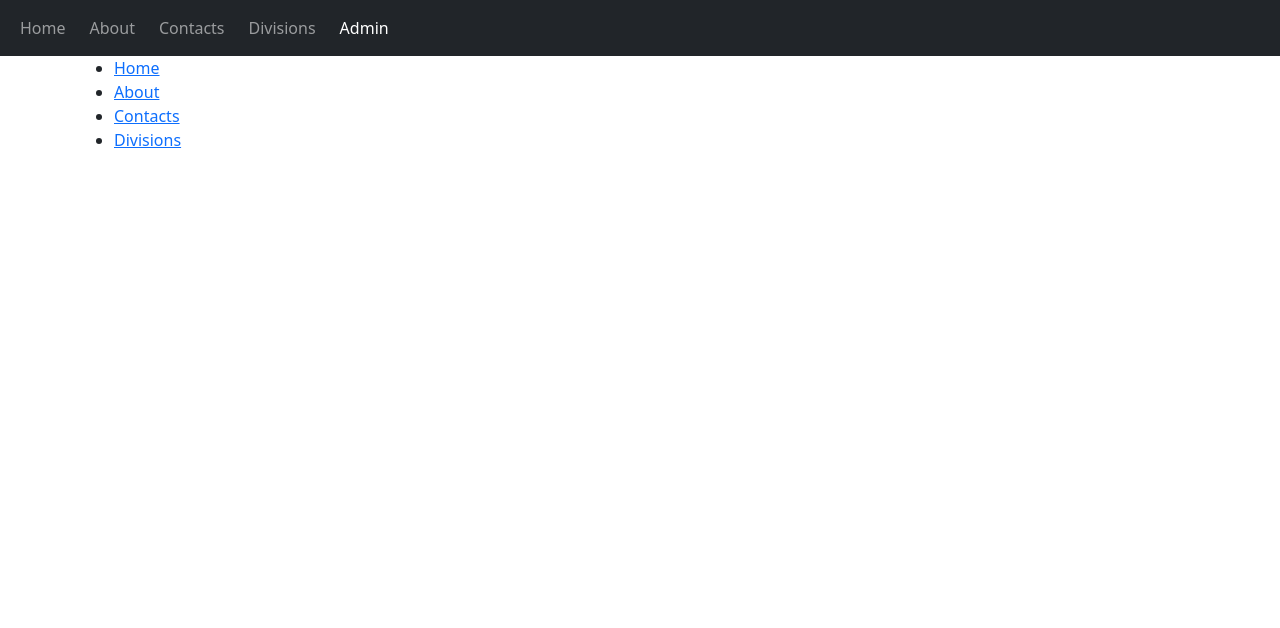
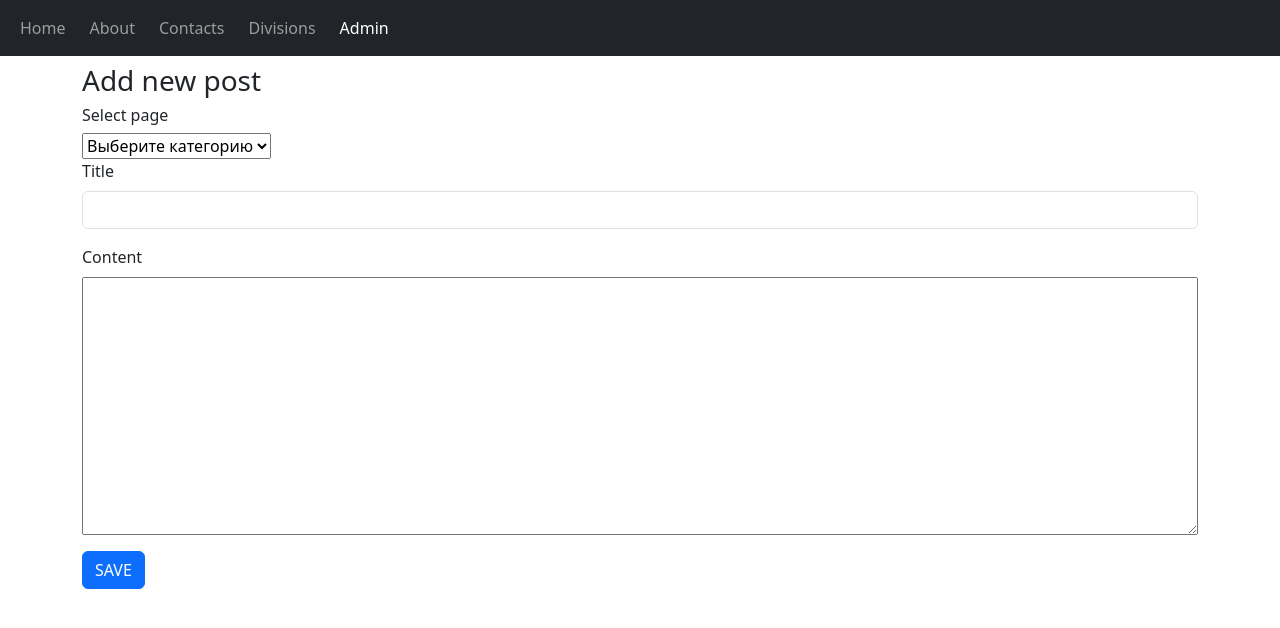
Before and after one commit to Nurzat91/app65, a React (Vite) app: page / in a window 1280 px wide. Shown: the top 628 px of the page. Built offline with nearby package versions, Linux system fonts and the light colour scheme; no server answers.

Commit message:
displaying data from the server

```diff
--- a/src/App.tsx
+++ b/src/App.tsx
@@ -10,7 +10,7 @@ function App() {
       <header><Toolbar/></header>
       <main className="container">
         <Routes>
-          <Route path="/" element={<StaticPages/>}/>
+          <Route path="/" element={<Admin/>}/>
           <Route path="/admin" element={<Admin/>}/>
           <Route path="/pages/:pageName" element={<StaticPages/>}/>
         </Routes>
--- a/src/axiosApi.ts
+++ b/src/axiosApi.ts
@@ -1,7 +1,7 @@
 import axios from 'axios';
 
 const axiosApi = axios.create({
-  baseURL: 'https://sun-js-20-default-rtdb.europe-west1.firebasedatabase.app/'
+  baseURL: 'https://sun-js-20-default-rtdb.europe-west1.firebasedatabase.app'
 });
 
 export default axiosApi;
--- a/src/components/Toolbar/Toolbar.tsx
+++ b/src/components/Toolbar/Toolbar.tsx
@@ -6,7 +6,7 @@ const Toolbar = () => {
       <div className="container-fluid">
         <ul className="navbar-nav mr-auto flex-row gap-2 flex-nowrap">
           <li className="nav-item">
-            <NavLink to="/pages/about" className="nav-link">Home</NavLink>
+            <NavLink to="/pages/home" className="nav-link">Home</NavLink>
           </li>
           <li className="nav-item">
             <NavLink to="/pages/about" className="nav-link">About</NavLink>
@@ -15,7 +15,7 @@ const Toolbar = () => {
             <NavLink to="/pages/contacts" className="nav-link">Contacts</NavLink>
           </li>
           <li className="nav-item">
-            <NavLink to="/pages/divisios" className="nav-link">Divisions</NavLink>
+            <NavLink to="/pages/divisions" className="nav-link">Divisions</NavLink>
           </li>
           <li className="nav-item">
             <NavLink to="/" className="nav-link">Admin</NavLink>
--- a/src/container/Admin/Admin.tsx
+++ b/src/container/Admin/Admin.tsx
@@ -1,40 +1,19 @@
-import {useEffect, useState} from "react";
+import {useState} from "react";
 import Spinner from "../../components/Spinner/Spinner";
 import {FormPages} from "../../types";
-import {useNavigate, useParams} from "react-router-dom";
+import {useNavigate} from "react-router-dom";
 import axiosApi from "../../axiosApi";
 
 const Admin = () => {
   const navigate = useNavigate();
   const [loading, setLoading] = useState(false);
-  // const [selectCategory, setSelectCategory] = useState('');
   const[formPages, setFormPages] = useState<FormPages>({
     id: Math.random().toString(),
     category: '',
     title: '',
     content: '',
   });
-  const param = useParams() as { id: string };
-  useEffect(() => {
-    const fetchData = async () => {
-      if (param.id) {
-        try {
-          setLoading(true);
-          const response = await axiosApi.get(`/pages/${param.id}.json`);
-          if (response.status === 200) {
-            const postData: FormPages = response.data;
-            setFormPages(postData);
-            console.log(setFormPages);
-          }
-        } catch (error) {
-          console.error('Error fetching post:', error);
-        } finally {
-          setLoading(false);
-        }
-      }
-    };
-    void fetchData();
-  }, [param.id]);
+
 
   const onChanged = (event: React.ChangeEvent<HTMLInputElement | HTMLTextAreaElement | HTMLSelectElement>) => {
     const { name, value } = event.target;
--- a/src/container/StaticPages/StaticPages.tsx
+++ b/src/container/StaticPages/StaticPages.tsx
@@ -1,58 +1,47 @@
-import { useParams, Link } from "react-router-dom";
-import { useEffect, useState } from "react";
-import axios from "axios";
-import { Category, PageContent } from "../../types";
+import {useLocation} from "react-router-dom";
+import {useCallback, useEffect, useState} from "react";
+import {PageContent} from "../../types";
 import Spinner from "../../components/Spinner/Spinner";
+import axiosApi from "../../axiosApi";
 
 const StaticPages = () => {
-  const categories: Category[] = [
-    { title: 'Home', id: 'home' },
-    { title: 'About', id: 'about' },
-    { title: 'Contacts', id: 'contacts' },
-    { title: 'Divisions', id: 'divisions' },
-  ];
-  const { category } = useParams<{ category: string }>();
+
   const [pageContent, setPageContent] = useState<PageContent | null>(null);
   const [loading, setLoading] = useState(false);
+  const url = useLocation().pathname;
+
+  const fetchPageContent = useCallback(async () => {
+    try {
+      setLoading(true);
+      const responseData = await axiosApi.get(`${url}.json`);
+
+      console.log(responseData.data)
+      setPageContent(responseData.data);
+    } catch (error) {
+      console.error('Error fetching page content:', error);
+    }finally {
+      setLoading(false);
+    }
+  }, [url]);
 
   useEffect(() => {
-    const fetchPageContent = async () => {
-      try {
-        setLoading(true);
-        const responseData = await axios.get(`/pages/${category}.json`);
-        if (responseData.status === 200) {
-          setPageContent(responseData.data);
-          console.log(responseData.data);
-        } else {
-          throw new Error('ERROR ' + responseData.status);
-        }
-      } catch (error) {
-        console.error('Error fetching page content:', error);
-      } finally {
-        setLoading(false);
-      }
-    };
     void fetchPageContent();
-  }, [category]);
+  }, [fetchPageContent, url]);
 
   return (
     <div>
-      <ul className="category-list">
-        {categories.map((cat) => (
-          <li key={cat.id}>
-            <Link to={`/pages/${cat.id}`} className="category-link">{cat.title}</Link>
-          </li>
-        ))}
-      </ul>
-
       {loading ? (
         <Spinner />
       ) : (
         <>
           {pageContent && (
             <>
-              <h1>{pageContent.title}</h1>
-              <p>{pageContent.content}</p>
+              {Object.keys(pageContent).map((key) => (
+                <div className="card m-3 p-2" key={key}>
+                  <h3>{pageContent[key]?.title}</h3>
+                  <p><strong>Content: </strong>{pageContent[key]?.content}</p>
+                </div>
+              ))}
             </>
           )}
         </>
```
